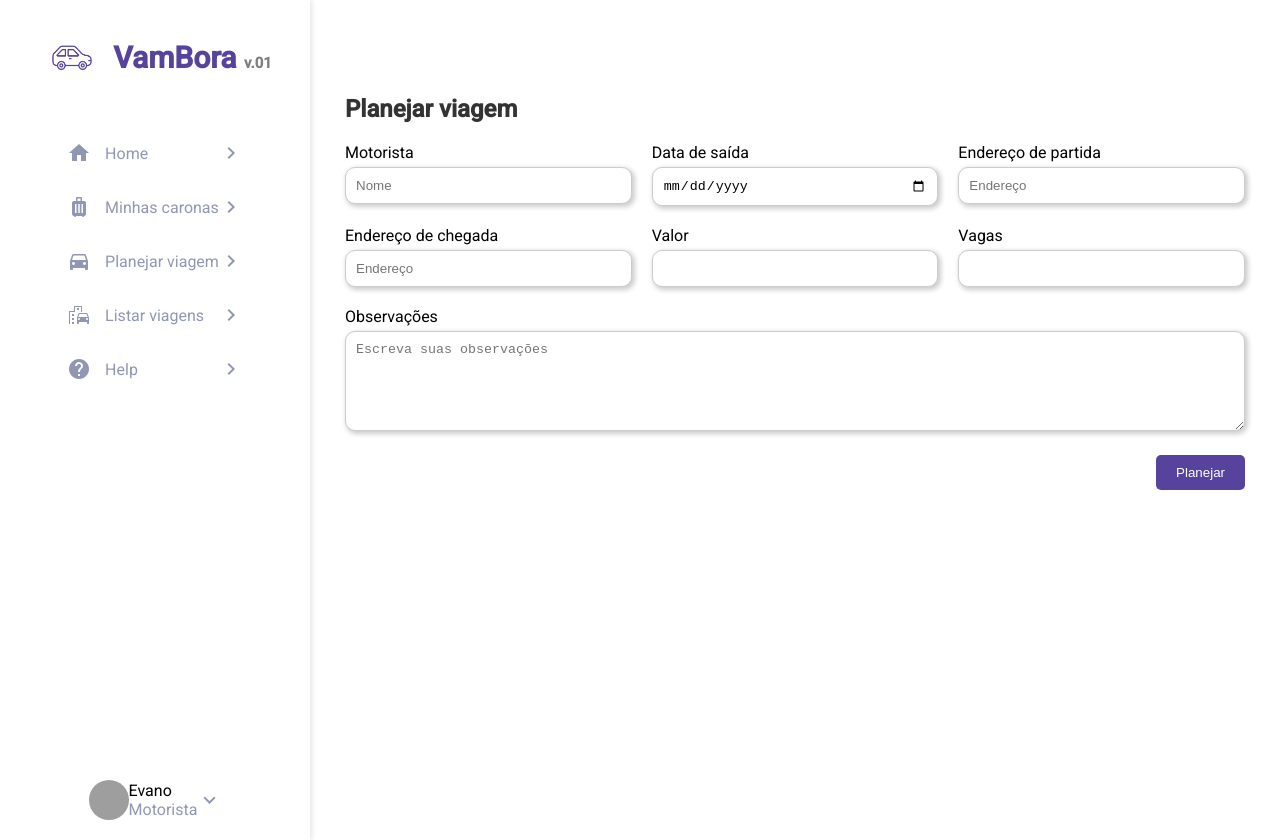
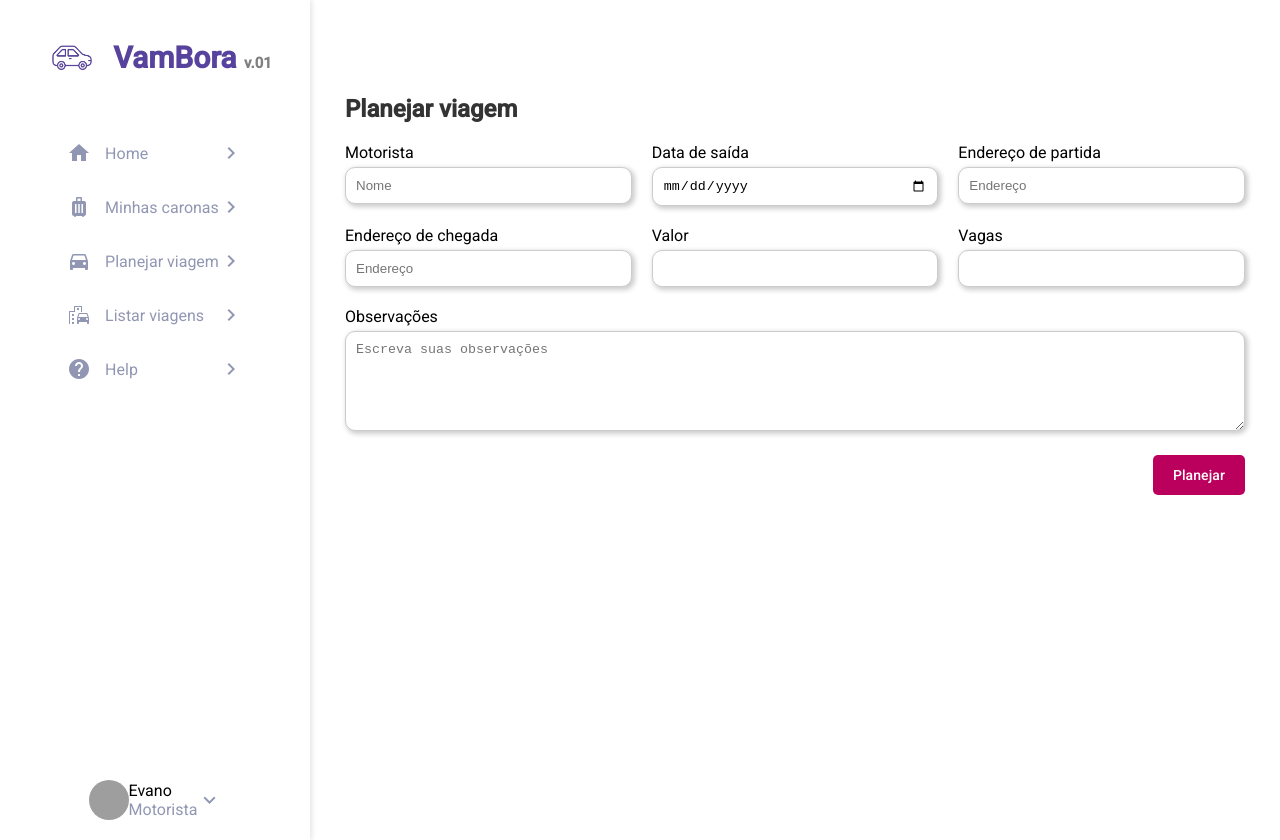
Before and after one commit to JessyeKessia/Vambora, an Angular app: page /planejarviagens in a window 1280 px wide. Built offline with nearby package versions, Linux system fonts and the light colour scheme; grey boxes are pictures that could not be loaded.

Commit message:
Adicionando componente botao do angular material

```diff
--- a/src/app/carona/formulario/formulario.component.html
+++ b/src/app/carona/formulario/formulario.component.html
@@ -38,5 +38,5 @@
       </div>
     </div>
 
-    <button class="botao-enviar" (click)="cadastrarViagem()">Planejar</button>
+    <button class="botao-enviar" mat-flat-button (click)="cadastrarViagem()">Planejar</button>
 </div>
```
Also changed, not shown: src/app/material/material.module.ts (+5 -2 lines).
